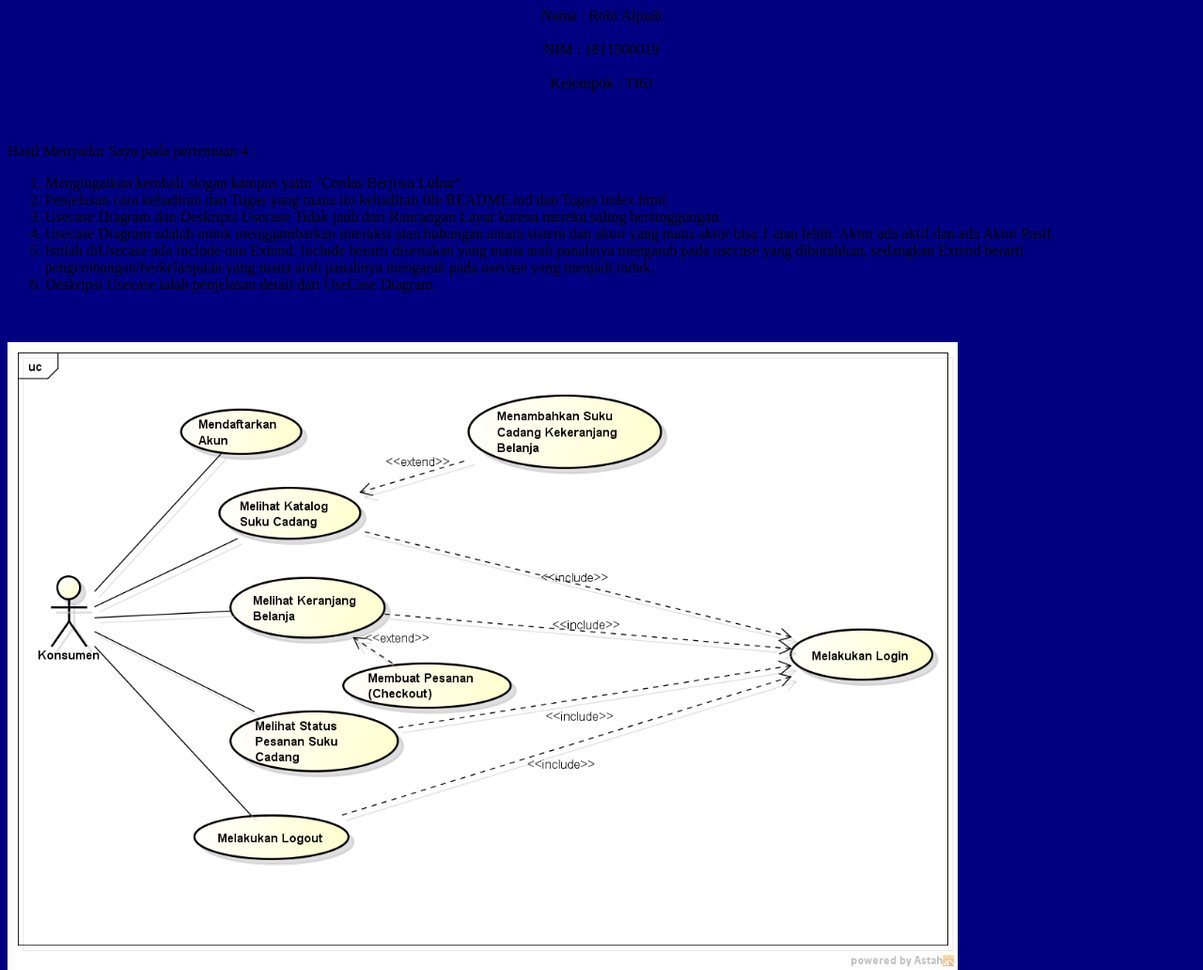
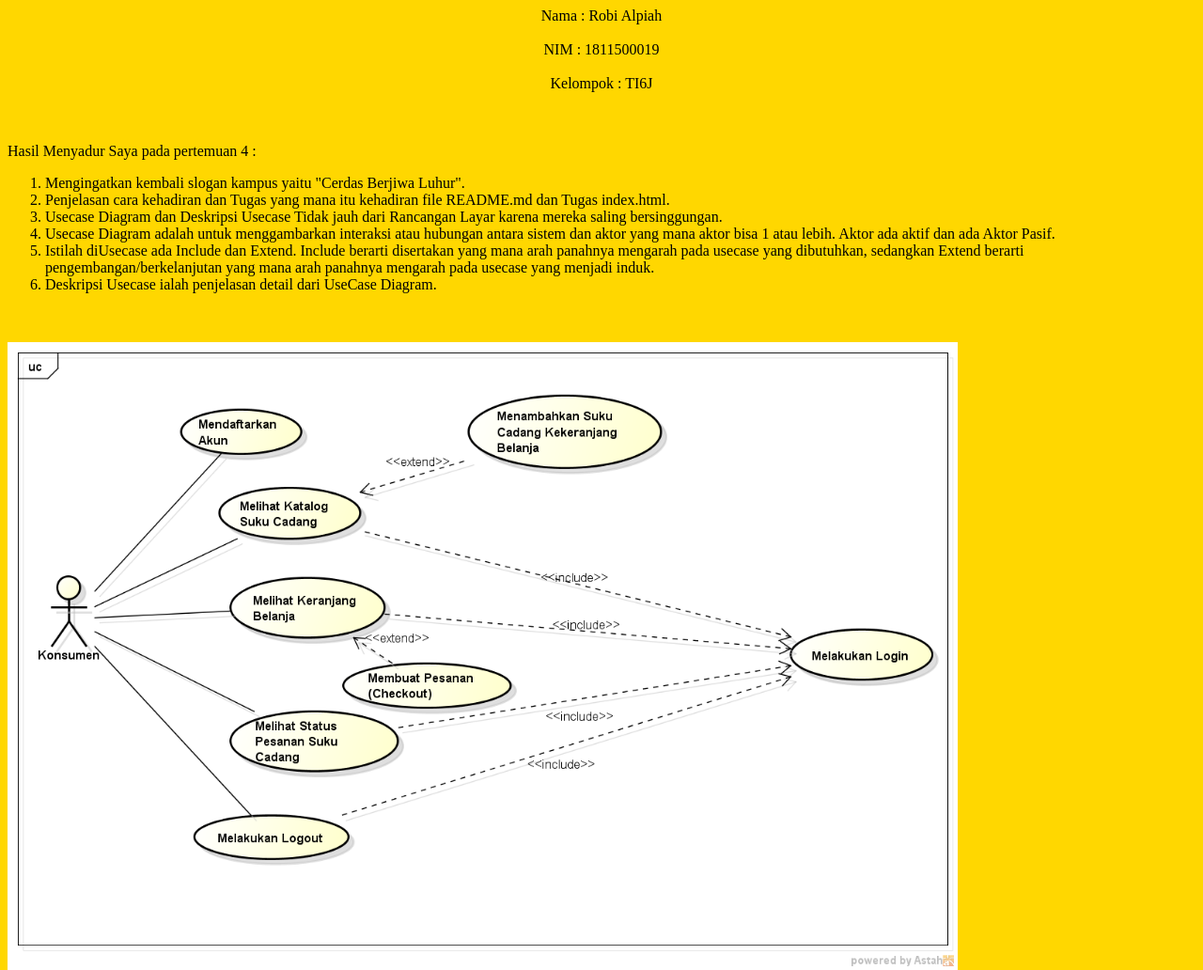
Before and after one commit to robialpiah/sadurappl, a plain HTML site: page 4/index.html in a window 1280 px wide. Shown: the top 1032 px of the page at 94% size. Drawn offline with Linux system fonts and the light colour scheme.

Commit message:
Update index.html

```diff
--- a/4/index.html
+++ b/4/index.html
@@ -3,7 +3,7 @@
 <head>
 <style>
 body {
-background-color: #000080
+background-color: #FFD700
 }
 </style>
 </head>
```
